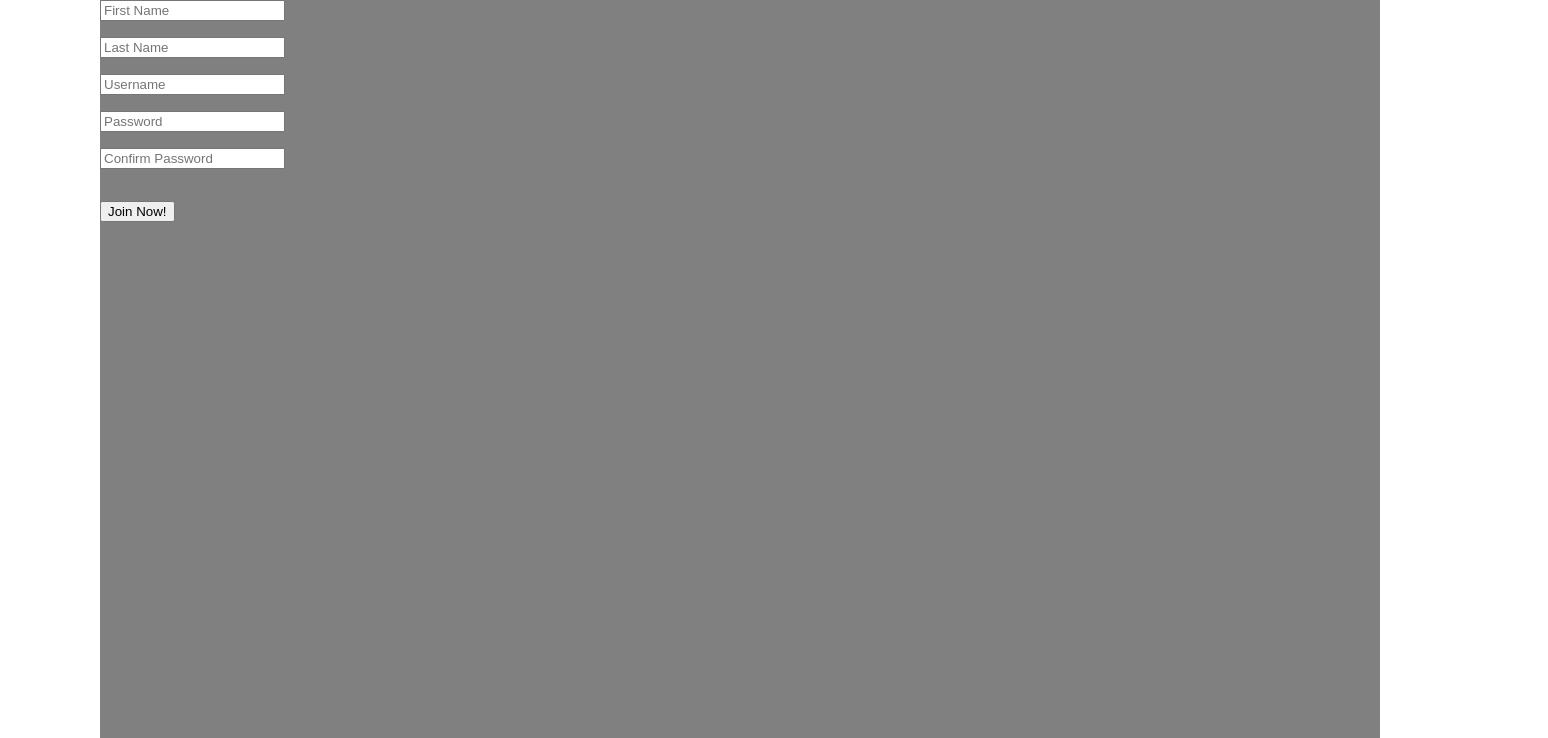
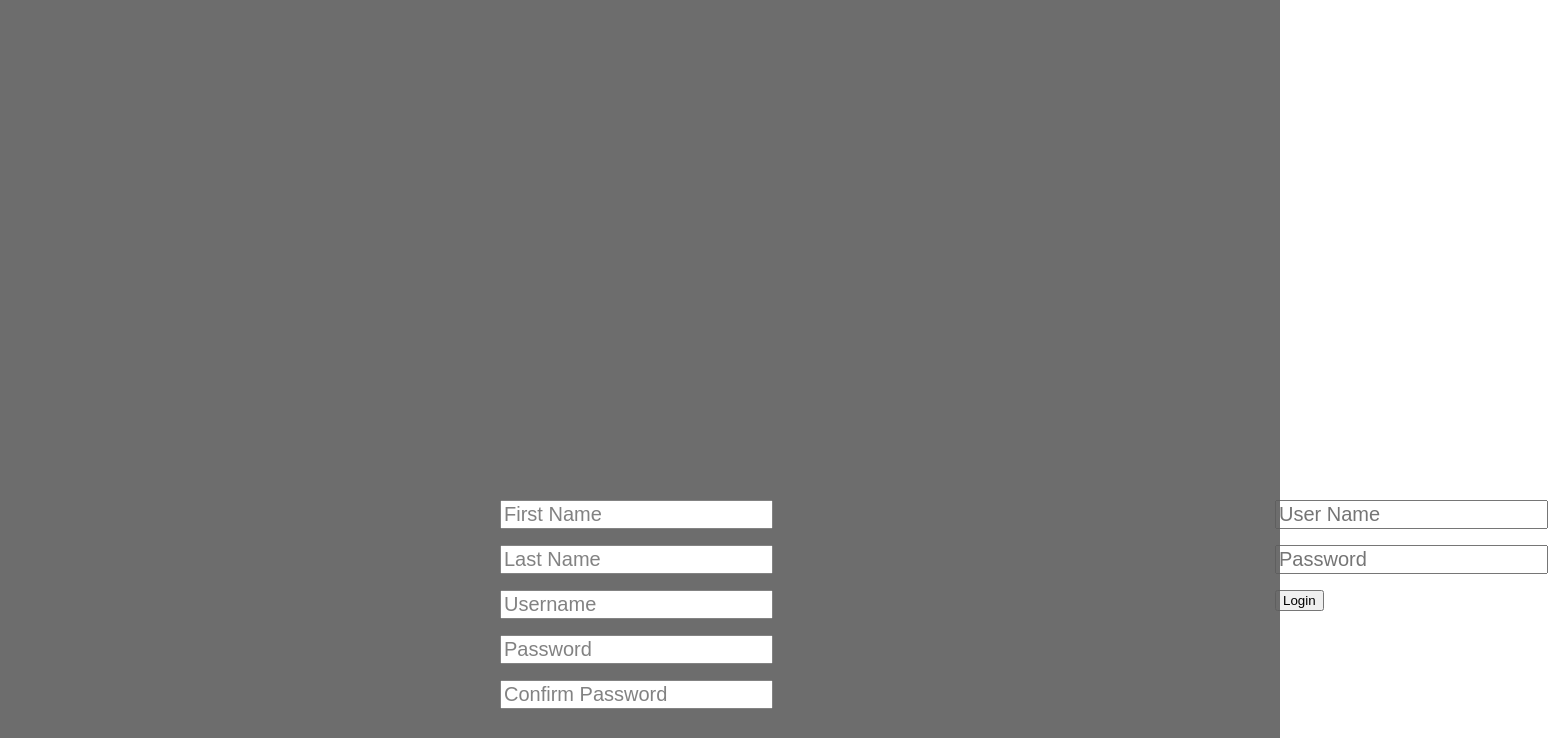
Before and after one commit to limongoo/LandingPage, a website: page public/login.html in a window 1280 px wide. Both pictures are taken after a click on the button "Join Now!". Shown: the top 738 px of the page, 1548 px wide, since content can reach past the window. Drawn offline with nearby package versions, Linux system fonts and the light colour scheme.

Commit message:
CSS changes on login.html page

```diff
--- a/public/style/login.css
+++ b/public/style/login.css
@@ -18,12 +18,11 @@
 }
 
 .modal-overlay {
-  background-color: grey;
-  bottom: 0;
-  height:100vh;
-  left: 100;
+  background-color: rgb(94, 94, 94);
+  opacity: 0.9;
+  left: 0;
+  height: 150vh;
   position: fixed;
-  right: 0;
   top: 0;
   width: 100%;
   visibility: hidden;
@@ -33,3 +32,14 @@
 .modal-overlay.is-visible {
   visibility: visible;
 }
+
+/*Form*/
+form {
+  width: 50%;
+  margin: 500;
+}
+
+form input[type="text"] {
+  font-size: 20px;
+
+}
```
